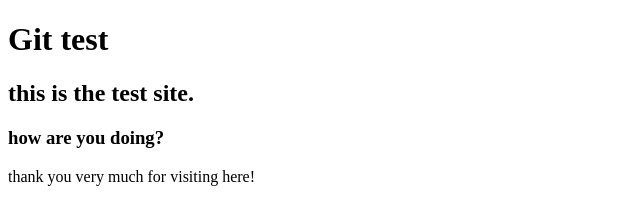
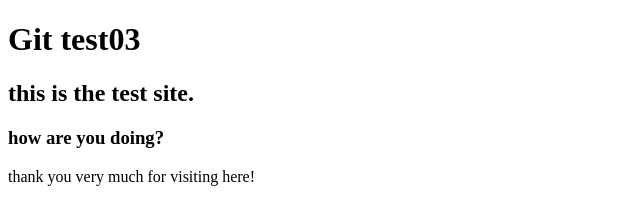
Before and after one commit to Seita03/Git-test, a plain HTML site: page index.html in a window 1280 px wide. Shown: the full height of the page, 0-640 px from the left. Drawn offline with Linux system fonts and the light colour scheme.

Commit message:
abcd conflict

```diff
--- a/index.html
+++ b/index.html
@@ -7,7 +7,7 @@
     <title>Document</title>
 </head>
 <body>
-    <h1>Git test</h1>
+    <h1>Git test03</h1>
     <h2>this is the test site.</h2>
     <h3>how are you doing?</h3>
     <p>thank you very much for visiting here!</p>
```
